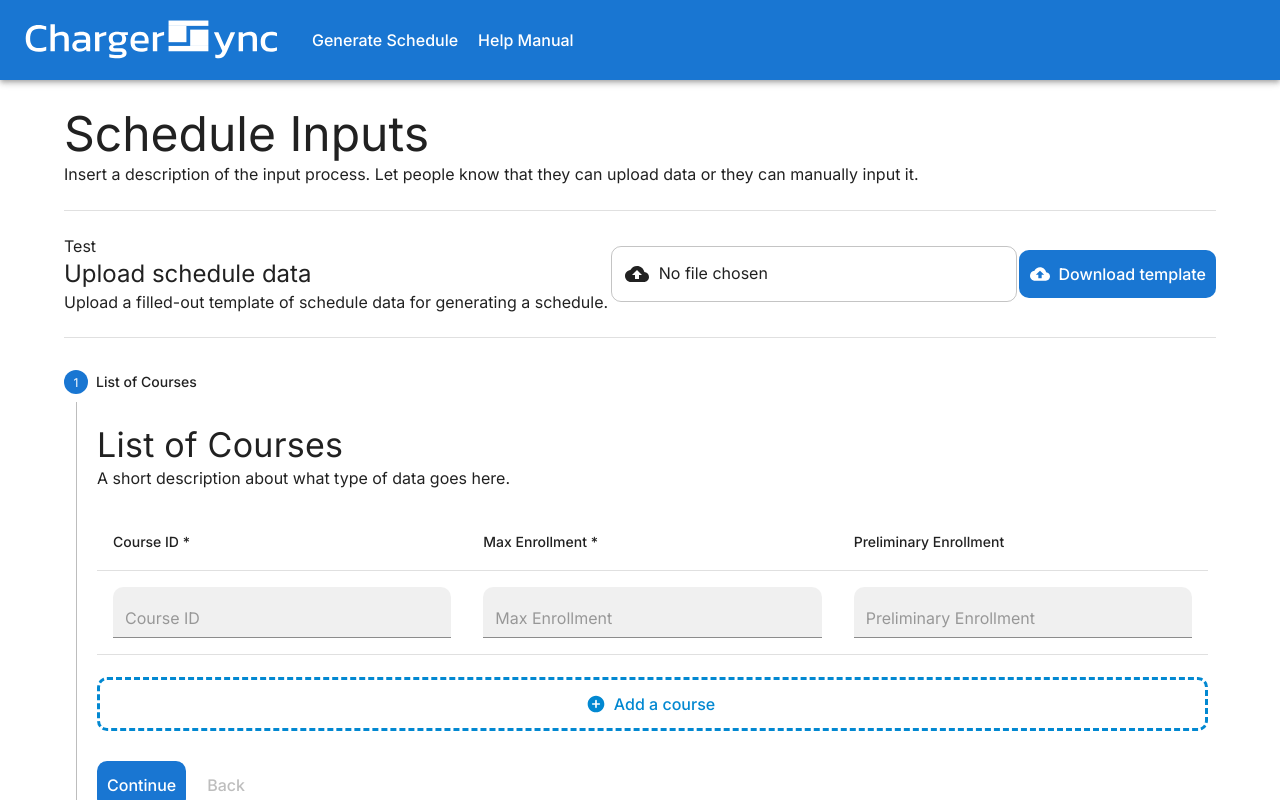
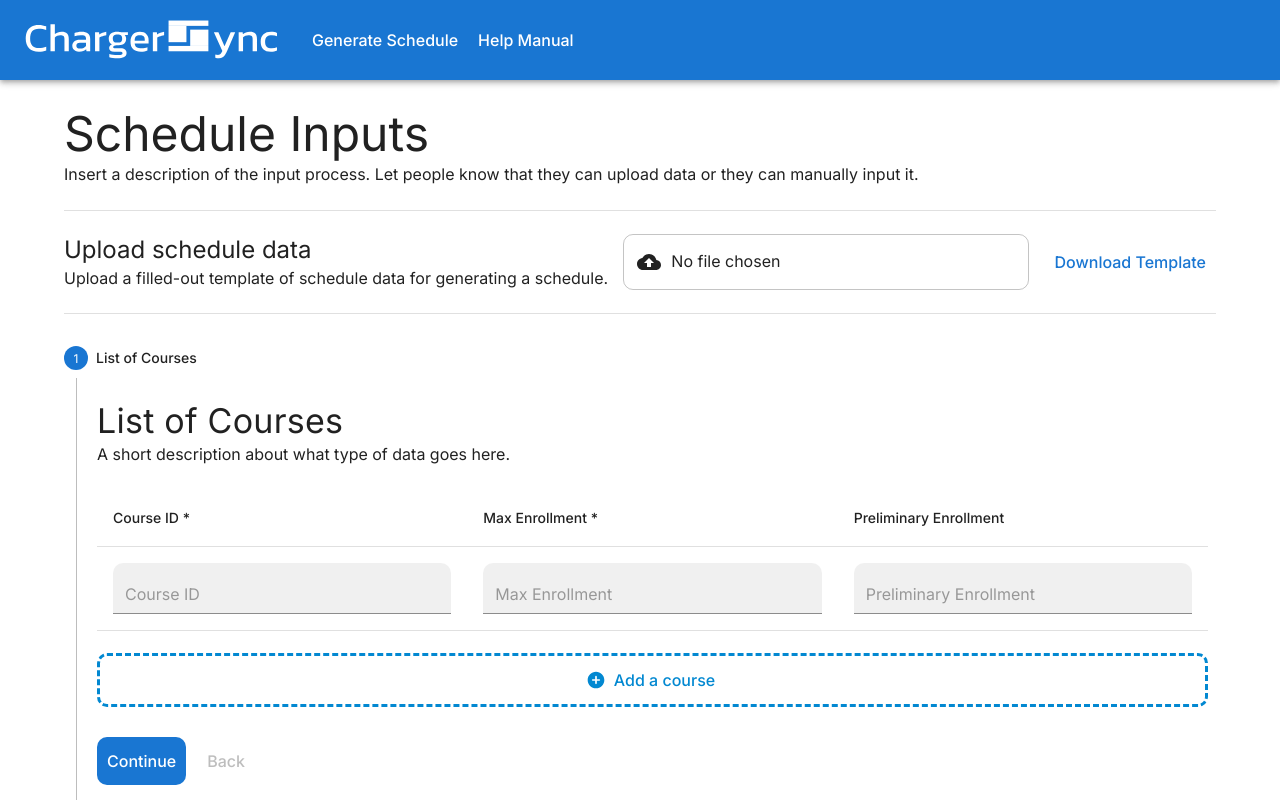
Before and after one commit to BSSD-Technologies/ChargerSync, a Next.js app in the folder frontend/: page /input-data in a window 1280 px wide. Shown: the top 800 px of the page. Built offline with nearby package versions, Linux system fonts and the light colour scheme.

Commit message:
Added input file formats, and download template button

```diff
--- a/frontend/src/app/input-data/input-sections/upload-input.tsx
+++ b/frontend/src/app/input-data/input-sections/upload-input.tsx
@@ -29,6 +29,13 @@ const VisuallyHiddenInput = styled("input")({
 export default function UploadInput() {
   const theme = useTheme();
 
+  const onDownload = () => {
+    const link = document.createElement("a");
+    link.download = `download.csv`;
+    link.href = "/CourseListTemplate.csv";
+    link.click();
+  };
+
   return (
     <Box
       sx={{
@@ -38,7 +45,6 @@ export default function UploadInput() {
     >
       <Grid container alignItems={"center"} justifyContent={"space-between"}>
         <Stack direction={"column"}>
-          <a href={process.env.PUBLIC_URL + '/SchedulerTemplate.xlsx'} download={"SchedulerTemplate.xlsx"}>Test</a>
           <Typography variant="h5">Upload schedule data</Typography>
           <Typography variant="body1">
             Upload a filled-out template of schedule data for generating a
@@ -49,19 +55,9 @@ export default function UploadInput() {
           type="file"
           startAdornment={<CloudUploadIcon sx={{ marginRight: "10px" }} />}
         />
-        <Button
-          component="label"
-          role={undefined}
-          variant="contained"
-          tabIndex={-1}
-          startIcon={<CloudUploadIcon />}
-          sx={{
-            paddingLeft: "15px",
-          }}
-        >
-          Download template
-          <VisuallyHiddenInput type="file" />
-        </Button>
+        <Link passHref href="/CourseListTemplate.csv" download={"CourseListTemplate.csv"}>
+          <Button>Download Template</Button>
+        </Link>
       </Grid>
     </Box>
   );
```
Also changed, not shown: frontend/public/CourseListTemplate.csv (added), frontend/public/InstructorListTemplate.csv (added), frontend/public/PreferenceList.csv (added), frontend/public/RoomListTemplate.csv (added), frontend/public/TimeBlockTemplate.csv (added).
